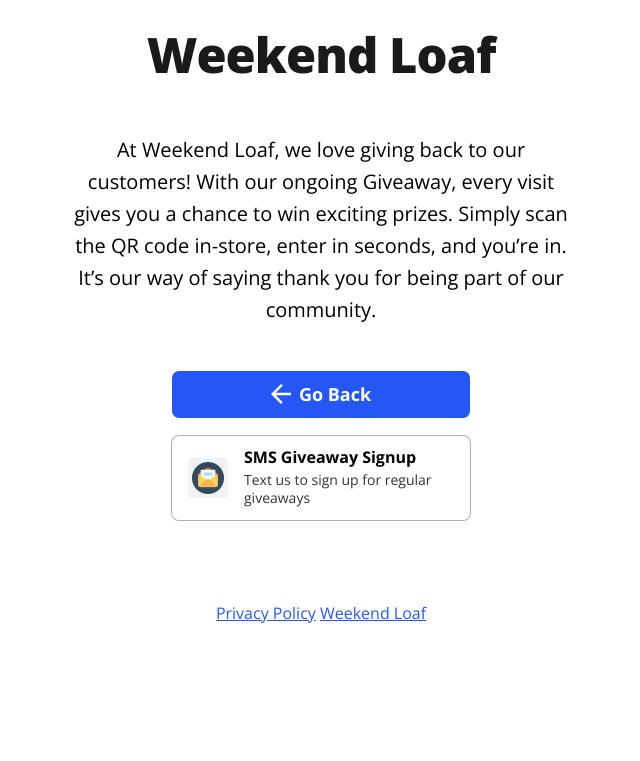
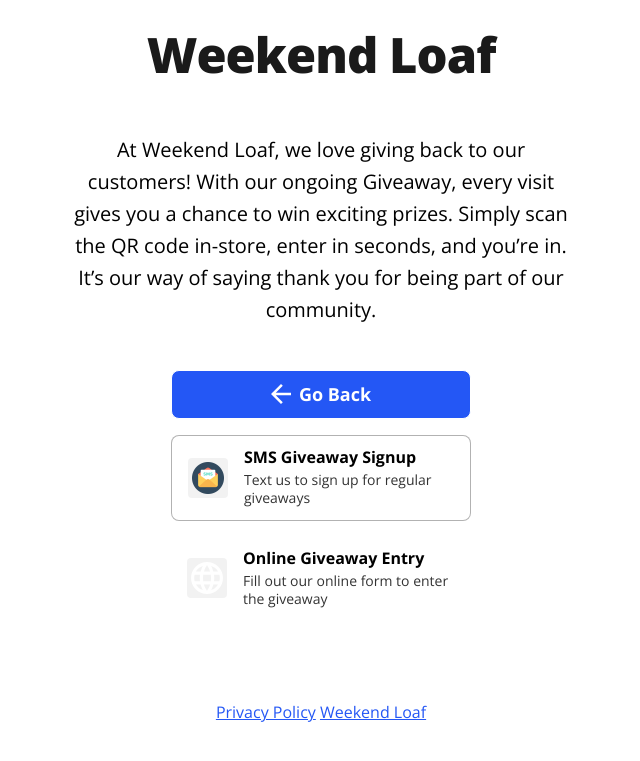
Before and after one commit to satishkn/WeekendLoaf, a Jekyll site: the page links/details.html, which Jekyll copies as it is, in a window 1280 px wide, cut to the strip 180-970 px from the top of the page. Shown: the top 761 px of the strip, without its empty margins (319-959 px from the left). Built offline with Jekyll 4.4.1, drawn with Linux system fonts in a browser that asks for light colours; before the commit the page ends 900 px from its top, so only the background shows below that.

Commit message:
Simple fixes. Form used

```diff
--- a/links/details.html
+++ b/links/details.html
@@ -92,6 +92,17 @@
                 </div>
               </a>
 
+              <!-- Online Giveaway Form -->
+              <div id="giveaway-form-container">
+                <a class="button-card button-default" href="javascript:void(0)" onclick="showGiveawayForm()" role="button">
+                  <img class="icon" aria-hidden="true" src="images/icons/generic-website.svg" alt="Form Icon">
+                  <div class="button-content">
+                    <p class="button-title">Online Giveaway Entry</p>
+                    <p class="button-description">Fill out our online form to enter the giveaway</p>
+                  </div>
+                </a>
+              </div>
+
       </div>
 
       <!-- Feel free to add your own footer information, including updating `privacy.html` to reflect how your LittleLink fork is set up -->
@@ -102,6 +113,30 @@
     </div>
   </div>
 
+  <script>
+    function showGiveawayForm() {
+      const container = document.getElementById('giveaway-form-container');
+      container.innerHTML = `
+        <div class="button-card" style="width: 105%; margin-top: 0;">
+          <div class="button-content" style="padding: 1rem;">
+            <p style="margin-bottom: 1rem; color: inherit; font-size: 0.9rem;">
+              <strong>Note:</strong> If the form asks you to sign in, please contact us to update the form settings to allow anonymous responses.
+            </p>
+            <iframe src="https://docs.google.com/forms/d/e/1FAIpQLSftEAaZMb2yF1yOeWQhBBixj9n0-zC82avxJd5p-VoGZCNkMA/viewform?embedded=true"
+                    width="100%"
+                    height="961"
+                    frameborder="0"
+                    marginheight="0"
+                    marginwidth="0"
+                    style="max-width: 640px;"
+                    sandbox="allow-scripts allow-forms allow-same-origin allow-popups allow-popups-to-escape-sandbox">
+              Loading…
+            </iframe>
+          </div>
+        </div>
+      `;
+    }
+  </script>
 </body>
 
 </html>
```
